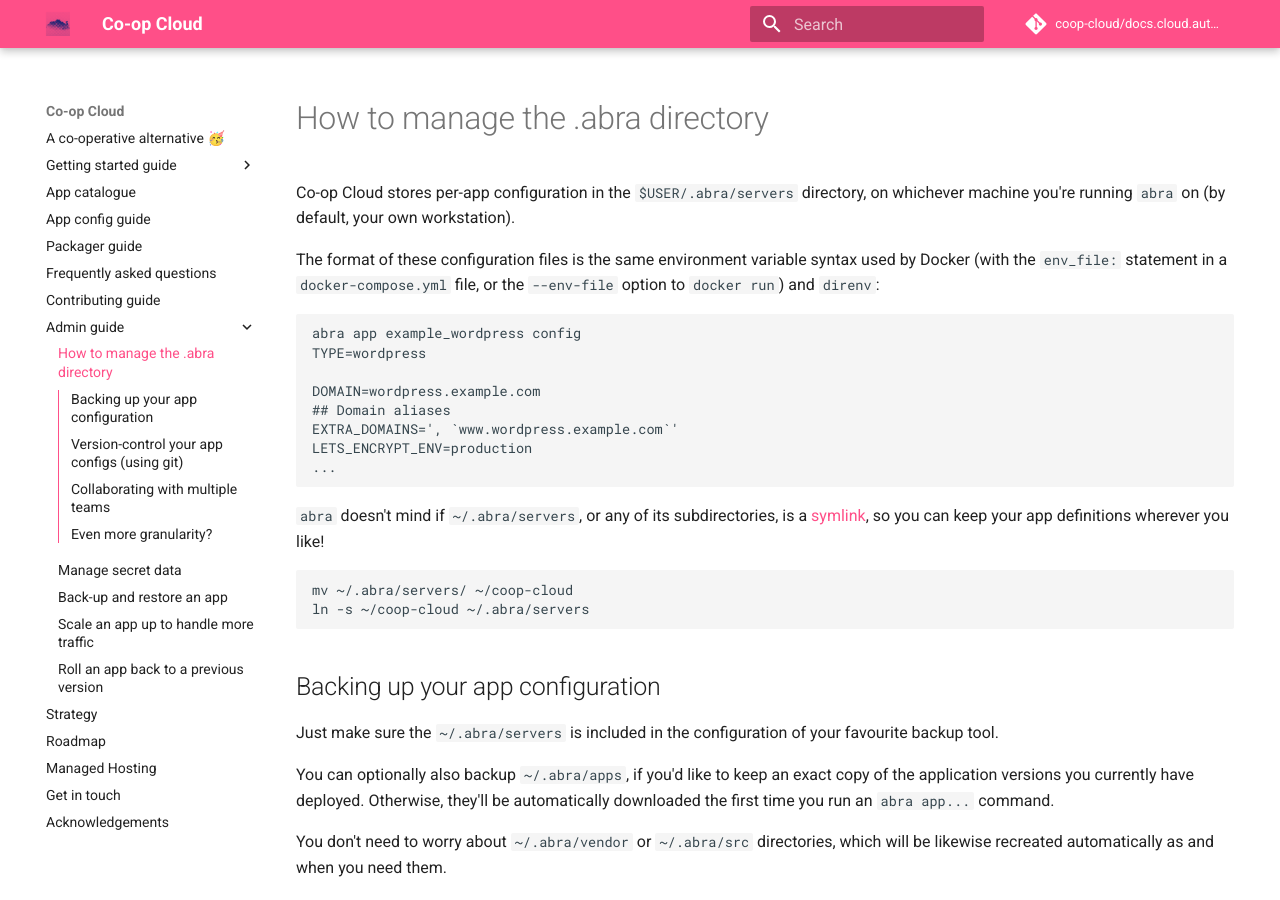
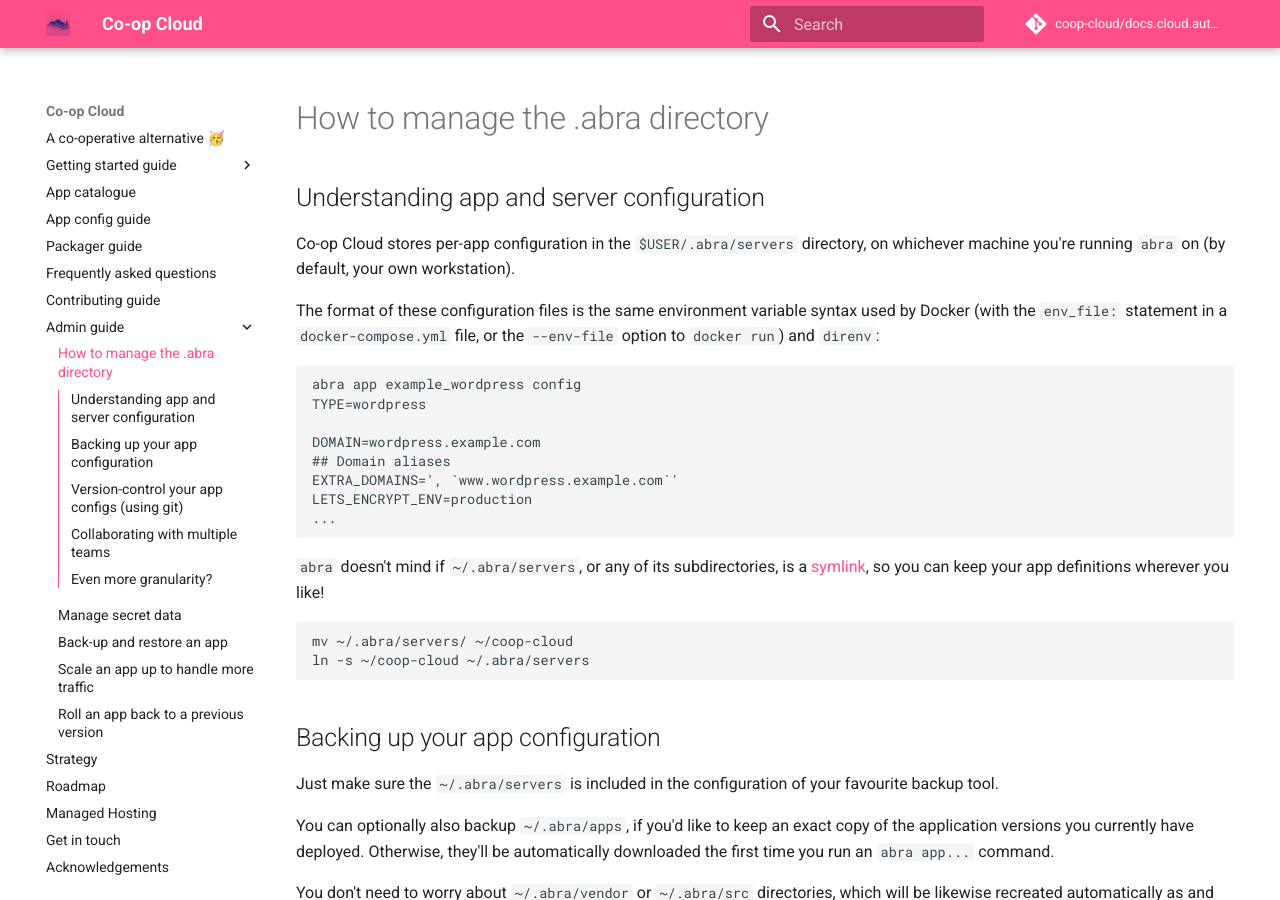
Before and after one commit to mayel/docs.coopcloud.tech, an MkDocs documentation site: the page built from docs/config.md, in a window 1280 px wide and 900 px high. Built offline with MkDocs 1.6.1 and Material for MkDocs 9.7.7, drawn with Linux system fonts in a browser that asks for light colours.

Commit message:
Add title here

```diff
--- a/docs/config.md
+++ b/docs/config.md
@@ -1,6 +1,8 @@
 ---
 title: Manage your app configuration
 ---
+
+## Understanding app and server configuration
 
 Co-op Cloud stores per-app configuration in the `$USER/.abra/servers` directory, on whichever machine you're running `abra` on (by default, your own workstation).
 
```
